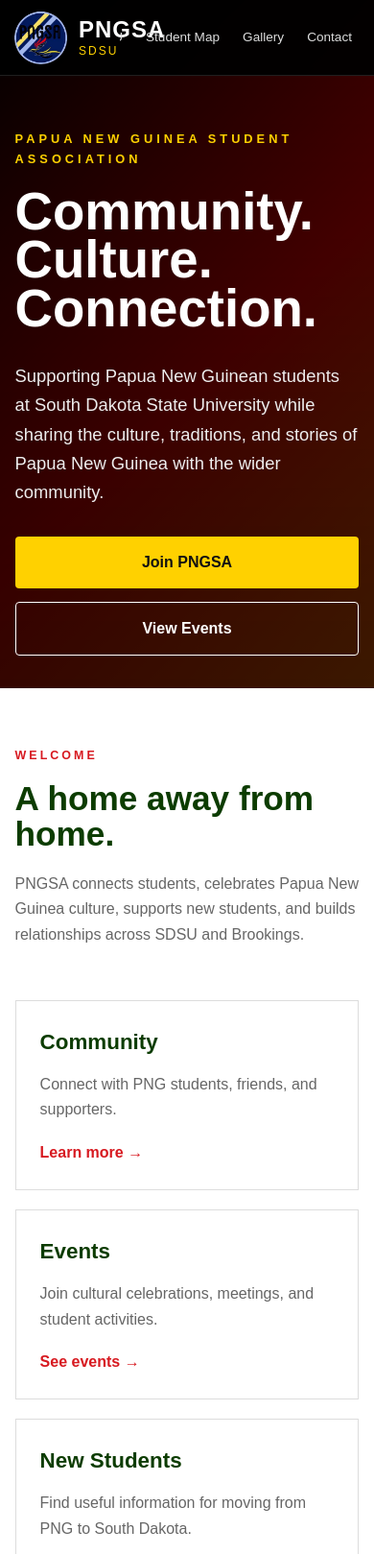
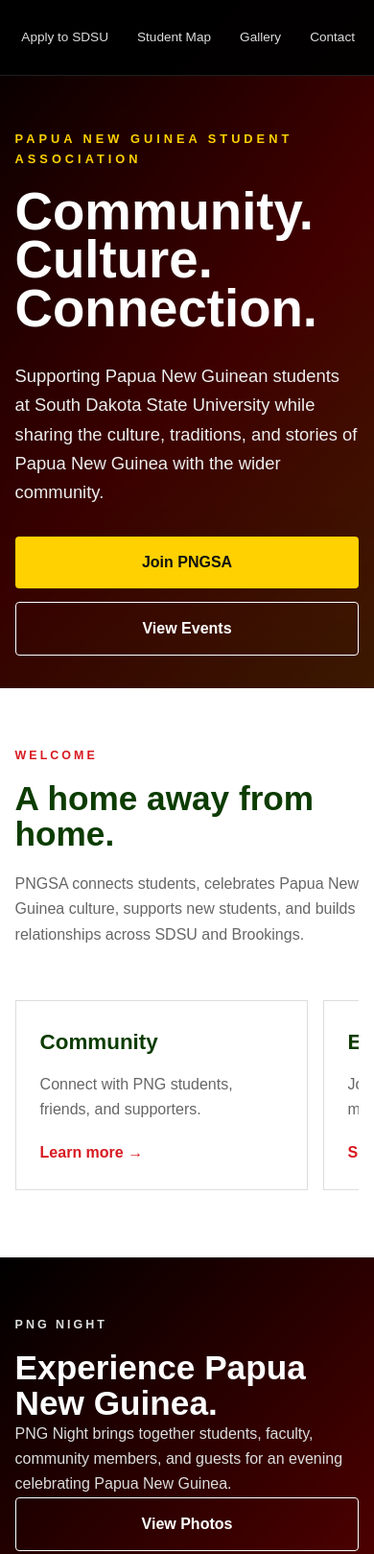
Before and after one commit to japhetkapak8-cpu/PNGSA-SDSU, a plain HTML site: page index.html in a window 390 px wide. Shown: the top 1619 px of the page at 96% size. Drawn offline with Linux system fonts and the light colour scheme.

Commit message:
Fix mobile layout and scrolling

```diff
--- a/css/mobile.css
+++ b/css/mobile.css
@@ -8,7 +8,7 @@
   body {
     width: 100%;
     max-width: 100%;
-    overflow-x: hidden;
+    overflow-x: visible;
   }
 
   *,
@@ -17,20 +17,34 @@
     box-sizing: border-box;
   }
 
-  /* Reduce container width nicely on phone */
+
+  /* ========================================
+     CONTAINER
+  ======================================== */
+
   .container {
     width: 92%;
     max-width: 100%;
   }
 
+
   /* ========================================
-     NAVIGATION
+     HIDE LOGO ON PHONE
+  ======================================== */
+
+  .logo {
+    display: none;
+  }
+
+
+  /* ========================================
+     NAVIGATION - SWIPE SIDE TO SIDE
   ======================================== */
 
   .nav-container {
     width: 100%;
-    padding-left: 15px;
-    padding-right: 15px;
+    max-width: 100%;
+    padding: 0 10px;
   }
 
   .nav-links {
@@ -38,16 +52,19 @@
     flex-direction: row;
     flex-wrap: nowrap;
 
+    width: 100%;
+
     overflow-x: auto;
     overflow-y: hidden;
 
-    width: 100%;
     white-space: nowrap;
 
-    gap: 8px;
+    gap: 10px;
 
     scrollbar-width: none;
     -webkit-overflow-scrolling: touch;
+
+    scroll-snap-type: x proximity;
   }
 
   .nav-links::-webkit-scrollbar {
@@ -56,10 +73,16 @@
 
   .nav-links a {
     flex: 0 0 auto;
+
     width: auto;
+
     font-size: 0.85rem;
-    padding: 10px 8px;
+
+    padding: 14px 10px;
+
+    scroll-snap-align: start;
   }
+
 
   /* ========================================
      WELCOME HEADING
@@ -68,24 +91,50 @@
   .section-heading {
     display: grid;
     grid-template-columns: 1fr;
+
     gap: 20px;
+
     align-items: start;
   }
 
+
   /* ========================================
-     HOME PAGE CARDS
+     HOME CARDS - SWIPE SIDE TO SIDE
   ======================================== */
 
   .feature-grid {
-    display: grid;
-    grid-template-columns: 1fr;
-    gap: 20px;
+    display: flex;
+
+    width: 100%;
+
+    gap: 16px;
+
+    overflow-x: auto;
+    overflow-y: hidden;
+
+    scroll-snap-type: x mandatory;
+
+    -webkit-overflow-scrolling: touch;
+
+    scrollbar-width: none;
+
+    padding-bottom: 10px;
+  }
+
+  .feature-grid::-webkit-scrollbar {
+    display: none;
   }
 
   .feature-card {
-    width: 100%;
+    flex: 0 0 85%;
+
+    width: 85%;
+
     padding: 25px;
+
+    scroll-snap-align: start;
   }
+
 
   /* ========================================
      PNG NIGHT
@@ -93,17 +142,21 @@
 
   .two-column {
     display: grid;
+
     grid-template-columns: 1fr;
+
     gap: 30px;
   }
 
   .png-night-card {
     width: 100%;
+
     padding: 25px;
   }
 
+
   /* ========================================
-     GENERAL MOBILE SPACING
+     MOBILE SPACING
   ======================================== */
 
   .section {
@@ -113,4 +166,5 @@
   .hero h1 {
     font-size: clamp(3rem, 14vw, 5rem);
   }
+
 }
```
